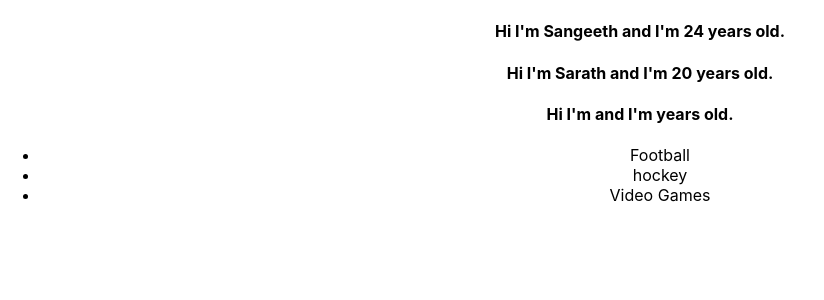
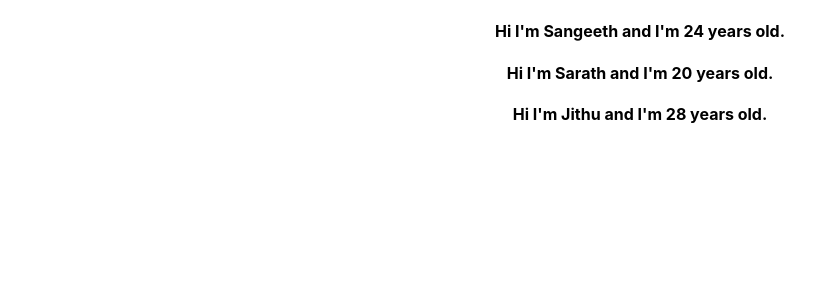
Before and after one commit to thehaystacker/reactjs-workouts, a React (Create React App) app: page / in a window 1280 px wide. Shown: the top 300 px of the page, without its empty margins (0-824 px from the left). Built offline with nearby package versions, Linux system fonts and the light colour scheme.

Commit message:
Understanding state

```diff
--- a/src/App.js
+++ b/src/App.js
@@ -1,16 +1,33 @@
-import React from "react";
+import React, { Component } from "react";
 import "./App.css";
 
-import Person from './Person/Person.js';
+import Person from "./Person/Person.js";
 
-function App() {
-  return (
-    <div className="App">
-      <Person name="Sangeeth" age="24" />
-      <Person name="Sarath" age="20" />
-      <Person>{['Football', 'hockey', 'Video Games']}</Person>
-    </div>
-  );
+class App extends Component {
+  state = {
+    users: [
+      {name: 'Sangeeth', age: 24},
+      {name: 'Sarath', age: 20},
+      {name: 'Jithu', age: 28},
+    ]
+  }
+
+  render() {
+    let Persons = null;
+    if (this.state.users && this.state.users.length) {
+      Persons = this.state.users.map((person, i) => {
+        return (
+          <Person name={person.name} age={person.age} key={i} />
+        )
+      })
+    }
+
+    return (
+      <div className="App">
+        {Persons}
+      </div>
+    );
+  }
 }
 
 export default App;
```
